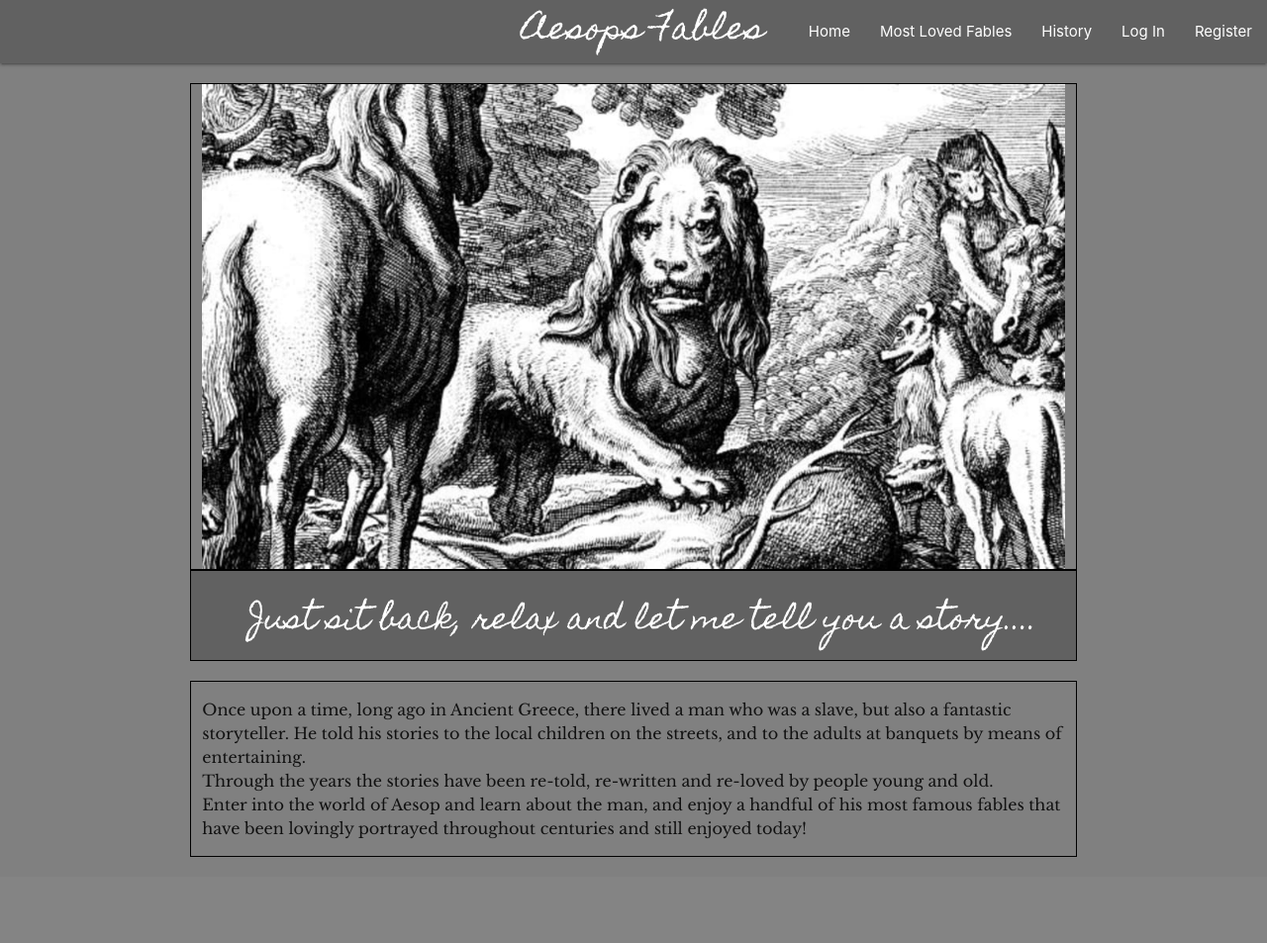
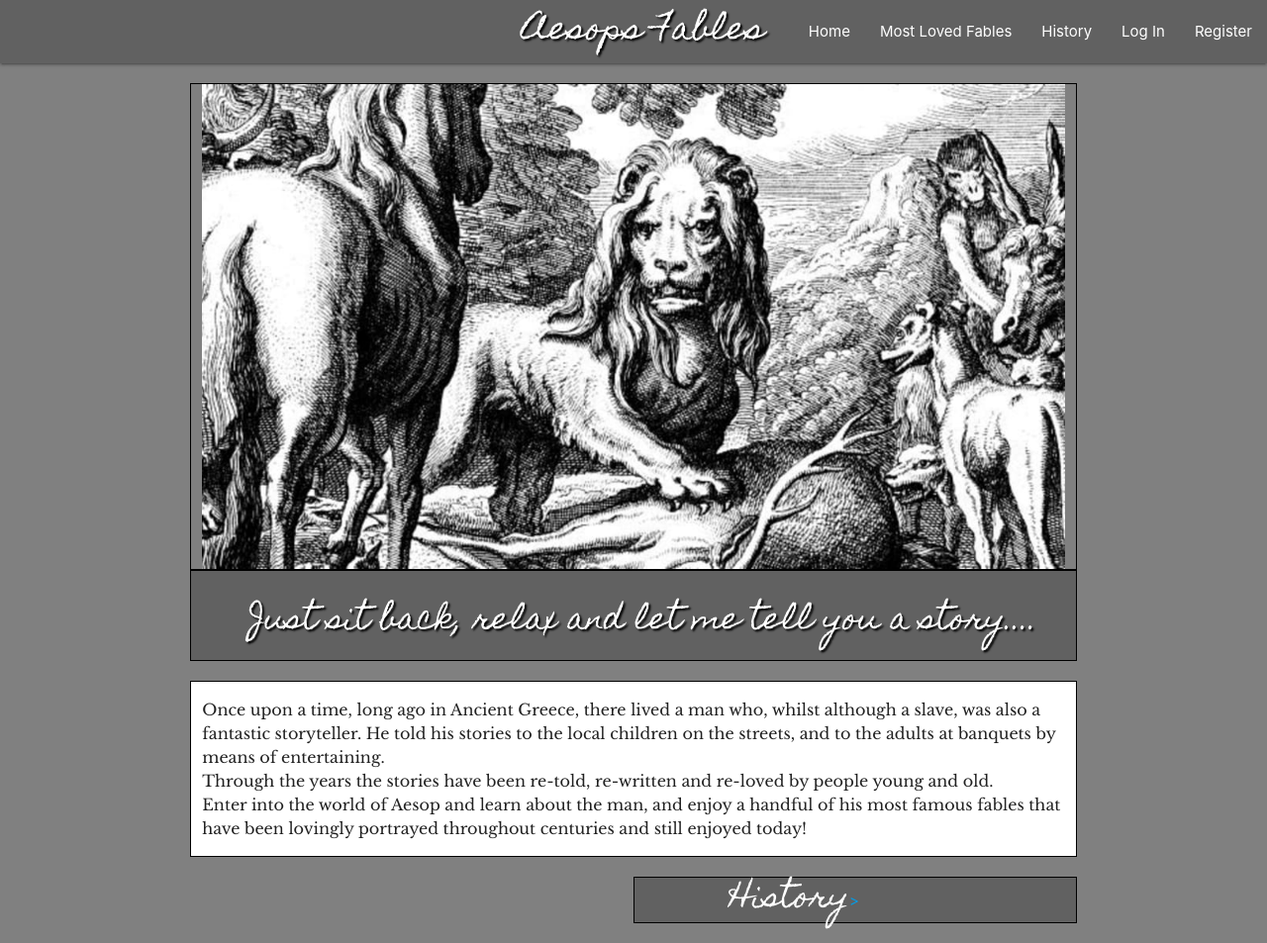
Before and after one commit to JamieWilson2000/aesopsfablesms3, a Flask app: page /home in a window 1280 px wide. Shown: the whole page at 99% size. Before the commit the page ends 866 px from the top, so only its background shows below. Run offline with Flask 2, Linux system fonts and the light colour scheme; some libraries are stand-ins or nearby versions.

Commit message:
Add text link to next page and add styling to link

```diff
--- a/static/css/style.css
+++ b/static/css/style.css
@@ -6,6 +6,16 @@ body {
 p {
     font-family: 'Libre Baskerville', serif;
     font-size:medium;
+}
+.text-decoration {
+    text-shadow: 2px 2px 2px black;
+}
+.text-nav {
+    margin-left: 20%;
+    color: white;
+    font-family: 'Homemade Apple', cursive;
+    font-size: 2rem;
+
 }
 .sidenav {
     height: 300px;
--- a/templates/base.html
+++ b/templates/base.html
@@ -20,7 +20,7 @@
     <header>
         <nav class="nav-extended grey darken-2">
             <div class="nav-wrapper">
-                <a href="#!" class="brand-logo">Aesops Fables</a>
+                <a href="#!" class="brand-logo text-decoration">Aesops Fables</a>
                 <a href="#" data-target="mobile-demo" class="sidenav-trigger"><i class="fas fa-bars"></i></a>
                 <ul class="right hide-on-med-and-down">
                     <li><a href="{{ url_for('home') }}">Home</a></li>
--- a/templates/home.html
+++ b/templates/home.html
@@ -9,21 +9,27 @@
             <img src="{{ url_for('static', filename='images/lions-share.jpeg') }}" alt="homepage-image">
         </div>
         <div class="col s12 grey darken-2">
-            <h2>Just sit back, relax and let me tell you a story....</h2>
+            <h2 class="text-decoration">Just sit back, relax and let me tell you a story....</h2>
         </div>
-        </div>
-        <!--Introduction-->
-      <div class="row">
-        <div class="col s12">
+    </div>
+    <!--Introduction-->
+    <div class="row">
+        <div class="col s12 white">
             <p>
-                Once upon a time, long ago in Ancient Greece, there lived a man who was a slave, but also a fantastic storyteller. He told his stories to the local children on the streets, and to the adults at banquets by means of entertaining.<br>
+                Once upon a time, long ago in Ancient Greece, there lived a man who, whilst although a slave, was also a
+                fantastic storyteller. He told his stories to the local children on the streets, and to the adults at
+                banquets by means of entertaining.<br>
                 Through the years the stories have been re-told, re-written and re-loved by people young and old.<br>
-                Enter into the world of Aesop and learn about the man, and enjoy a handful of his most famous fables that have been lovingly portrayed throughout centuries and still enjoyed today!
+                Enter into the world of Aesop and learn about the man, and enjoy a handful of his most famous fables
+                that have been lovingly portrayed throughout centuries and still enjoyed today!
             </p>
         </div>
+    </div>
 
+    <div class="row">
+        <a href="{{ url_for('history') }}" class="col s6 offset-s6 grey darken-2"><span class="flow-text text-nav">History</span>></a>
       </div>
-  </div>
+</div>
 
 <div>
 
```
